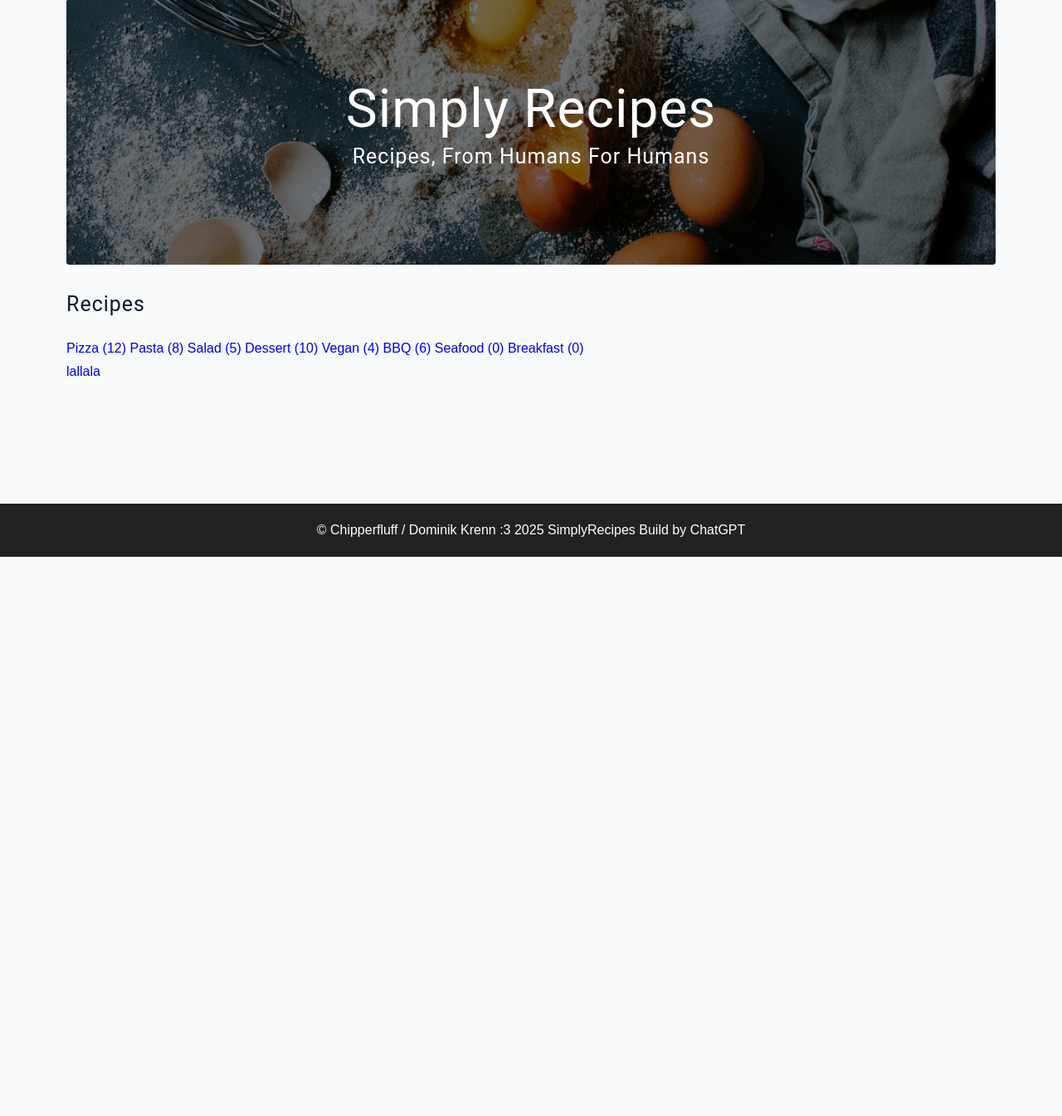
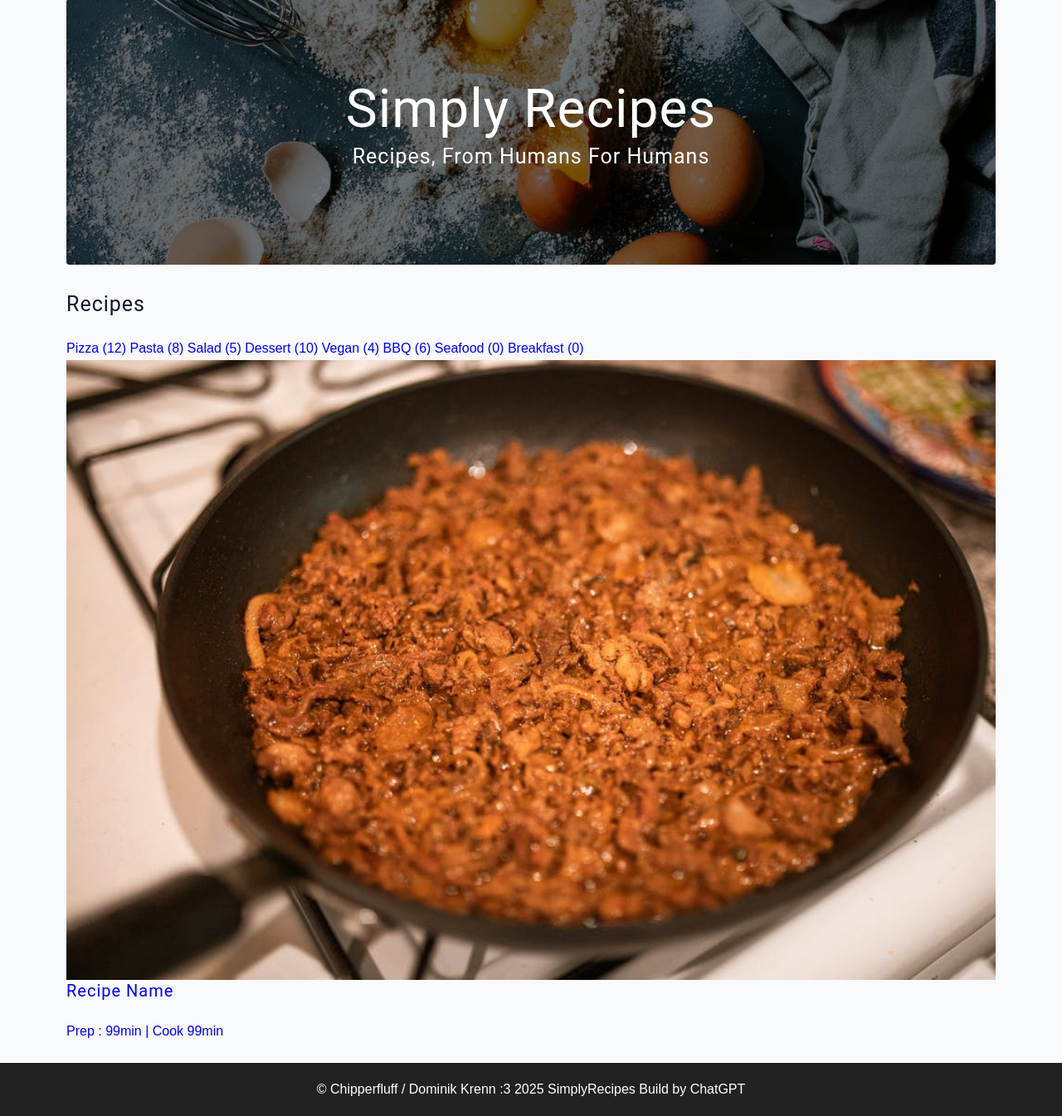
Before and after one commit to ChippisTraining/recipe-or-so, a Flask app: page / in a window 1280 px wide. Shown: the part 129-1474 px from the top of the page at 83% size. Before the commit the page ends 800 px from the top, so only its background shows below. Run offline with Flask 3, Linux system fonts and the light colour scheme; some libraries are stand-ins or nearby versions.

Commit message:
Update recipe link to include dynamic content and additional details

```diff
--- a/website/templates/index.html
+++ b/website/templates/index.html
@@ -40,7 +40,12 @@
     <!-- recipes list -->
     <div class="recipes-list">
       <!-- single recipe -->
-      <a href="{{ url_for('public.recipe', author='Dominik', id=164) }}" class="recipe">lallala</a>
+      <a href="{{ url_for('public.recipe', id=114, author='Chipperfluff') }}" class="recipe">
+        <!-- Keep this space (auto formater dumps all into one line (╯°□°)╯︵ ┻━┻) -->
+        <img src="{{ url_for('api.fetch_files', filename='114/recipes/recipe-1.jpeg') }}" alt="Recipe Image" class="img recipe-img" />
+        <h5>Recipe Name</h5>
+        <p>Prep : 99min | Cook 99min</p>
+      </a>
       <!-- end of single recipe -->
     </div>
     <!-- ends of recipes list -->
```
